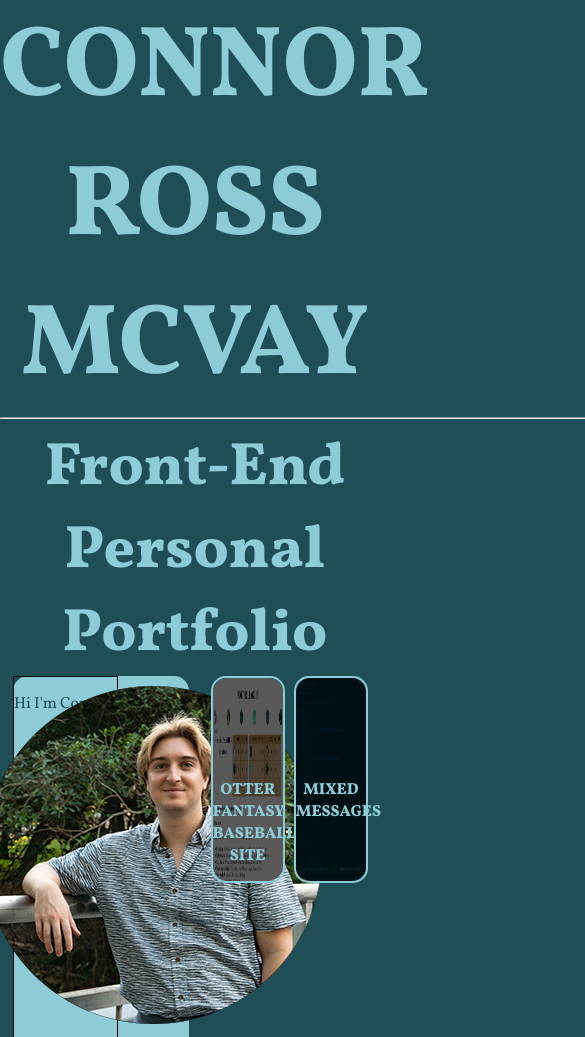
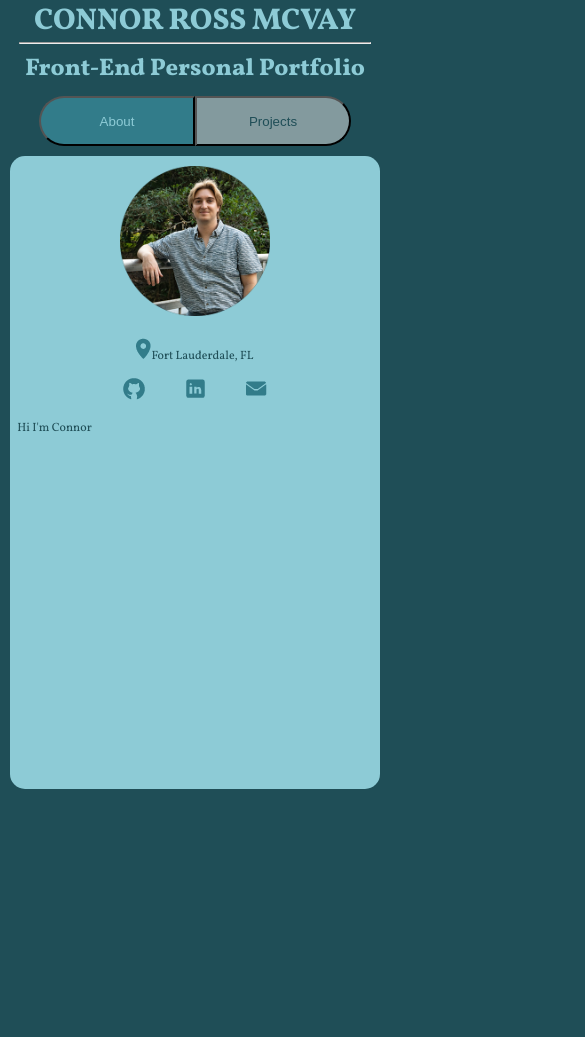
Before and after one commit to cMcVay/Personal-Portfolio, a plain HTML site: page index.html in a window 390 px wide. Shown: the top 1037 px of the page, 585 px wide, since content can reach past the window. After the commit the page ends 844 px from the top, so only its background shows below. Drawn offline with Linux system fonts and the light colour scheme.

Commit message:
Responsive buttons and adjust to resizing

```diff
--- a/index.html
+++ b/index.html
@@ -22,6 +22,8 @@
 
 <body>
     <div id="menu">
+        <button id="aboutButton" onclick="showAbout()" >About</button>
+        <button id="projectsButton" onclick="showProjects()">Projects</button>
     </div>
     <div class="container">
         <section id="About">
@@ -58,6 +60,63 @@
             </a>
         </section>
     </div>
+    <script>
+    function showProjects() {
+        var about = document.getElementById("About");
+        var project = document.getElementById("Projects");
+        var aboutButton = document.getElementById("aboutButton");
+        var projectsButton = document.getElementById("projectsButton");
+        if (about.style.display != "none") {
+          about.style.display = "none";
+          project.style.display = "flex";
+          aboutButton.style.backgroundColor = "var(--base)";
+          aboutButton.style.color = "var(--secondary)";
+          projectsButton.style.color = "var(--primary)";
+          projectsButton.style.backgroundColor = "var(--accent)";
+          console.log('click');
+        }
+        else {
+            console.log('still click');
+        }
+    }
+    function showAbout() {
+        var about = document.getElementById("About");
+        var project = document.getElementById("Projects");
+        var aboutButton = document.getElementById("aboutButton");
+        var projectsButton = document.getElementById("projectsButton");
+        if (project.style.display != "none") {
+          project.style.display = "none";
+          about.style.display = "flex";
+          console.log('click');
+          projectsButton.style.backgroundColor = "var(--base)";
+          projectsButton.style.color = "var(--secondary)";
+          aboutButton.style.color = "var(--primary)";
+          aboutButton.style.backgroundColor = "var(--accent)";
+        }
+        else {
+            console.log('still click');
+        }
+    }
+    const mediaQuery = window.matchMedia('(min-width: 1220px)')
+    function handleScreenChange(e) {
+        var about = document.getElementById("About");
+        var project = document.getElementById("Projects");
+        if (e.matches) {
+            project.style.display = "flex";
+            about.style.display = "flex";
+            console.log('wider');
+            projectsButton.style.backgroundColor = "var(--base)";
+            projectsButton.style.color = "var(--secondary)";
+            aboutButton.style.color = "var(--primary)";
+            aboutButton.style.backgroundColor = "var(--accent)";
+        } else {
+            console.log('shorter');
+            project.style.display = "none";
+        }
+    }
+    mediaQuery.addListener(handleScreenChange);
+    handleScreenChange(mediaQuery);
+    </script>
 </body>
 
 <footer>
--- a/style.css
+++ b/style.css
@@ -2,17 +2,20 @@
     --primary: rgb(141, 203, 214);
     --secondary: rgb(31, 78, 87);
     --accent: rgb(50, 124, 138);
+    --base: rgb(131, 154, 158);
 }
 
 html, body {
     margin: 0;
     padding: 0;
     background-color: var(--secondary);
+
 }
 
 p {
     font-family: 'Vollkorn', serif;
     color: var(--secondary);
+    font-size: 18px;
 }
 
 h1, h2, h3, h4, h5 {
@@ -40,7 +43,9 @@ header {
 }
 
 #headerLine {
-    width: 1200px;
+    max-width: 1200px;
+    min-width: 350px;
+    width: 85%;
     padding: 0px;
     margin-top: 0px;
 }
@@ -59,13 +64,13 @@ header {
     flex-direction: row-reverse;
     border-radius: 15px;
     align-items: stretch;
-    height: 80vh;
+    height: 75vh;
     width: 45%;
 }
 
 .bio {
-    border: 1px solid black;
-    width: 60%;
+    width: 56%;
+    padding: 2%;
 }
 
 .profile {
@@ -78,6 +83,7 @@ header {
 
 #profilePhoto {
     padding: 10px;
+    max-width: 100%;
 }
 
 .socialLinks {
@@ -104,7 +110,9 @@ header {
 
 .project {
     width: 40%;
+    min-width: 400px;
     height: 30%;
+    min-height: 200px;
     border:2px solid rgb(141, 203, 214);
     display: flex;
     border-radius: 15px;
@@ -130,15 +138,95 @@ header {
 
 .projTitleBox {
     position: absolute;
-    top: 50%;
-    width: 100%;
+    top: 40%;
+    width: 70%;
+    left: 15%;
 }
 
 .projectTitle {
     text-align: center;
+    font-size: 24px;
 }
 
 .projectLink {
     width: 100%;
     height: 100%;
 }
+
+#menu {
+    display: none;
+    justify-content: center;
+    width: 100%;
+}
+
+button {
+    width: 40%;
+    height: 50px;
+    background-color: var(--base);
+    color: var(--secondary);
+}
+
+
+#aboutButton {
+    border-top-left-radius: 25px;
+    border-bottom-left-radius: 25px;
+    background-color: var(--accent);
+    color: var(--primary);
+}
+
+#projectsButton {
+    border-top-right-radius: 25px;
+    border-bottom-right-radius: 25px;
+}
+
+@media only screen and (max-width: 1220px) {
+    #title {
+        font-size: 30px;
+    };
+}
+
+@media only screen and (max-width: 1220px) {
+    #subtitle {
+        font-size: 24px;
+    }
+    #Projects {
+        display: none;
+        width: 95%;
+        align-items: center;
+    }
+    #About {
+        width: 95%;
+    }
+    #menu {
+        display: flex;
+        margin-top: 10px;
+        margin-bottom: 10px;
+    }
+    .project {
+        max-width: 400px;
+    }
+}
+
+@media only screen and (max-width: 700px) {
+    #About {
+        flex-direction: column;
+    }
+    .profile {
+        width: 100%;
+    }
+    .bio {
+        width: 100%
+    }
+    #profilePhoto {
+        width: 150px;
+    }
+    p {
+        font-size: 12px;
+    }
+    #Projects {
+        flex-flow: column;
+    }
+    .project {
+        width: 100%;
+    }
+}
```
Also changed, not shown: src/Script/menu.js (added, +24 -0 lines).
